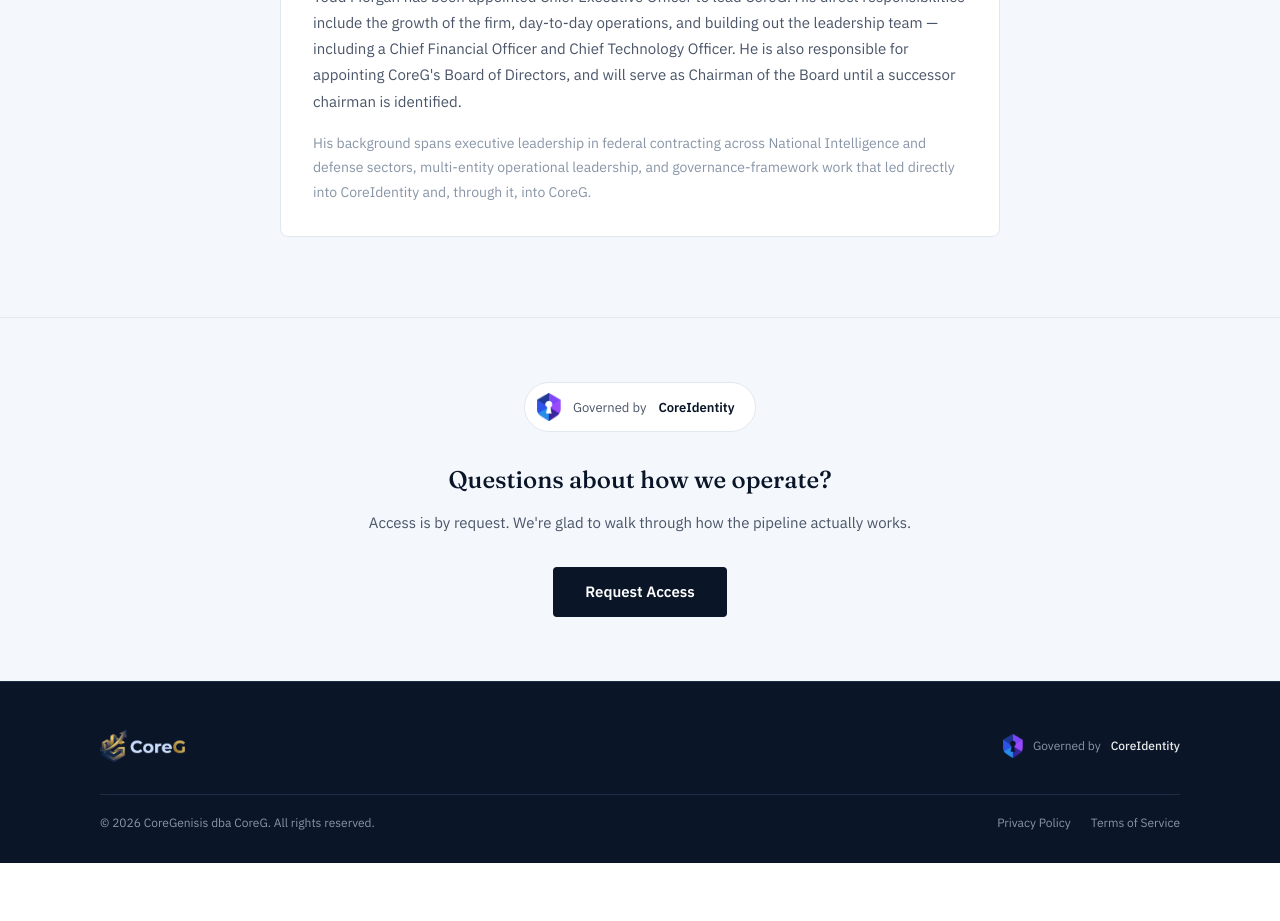
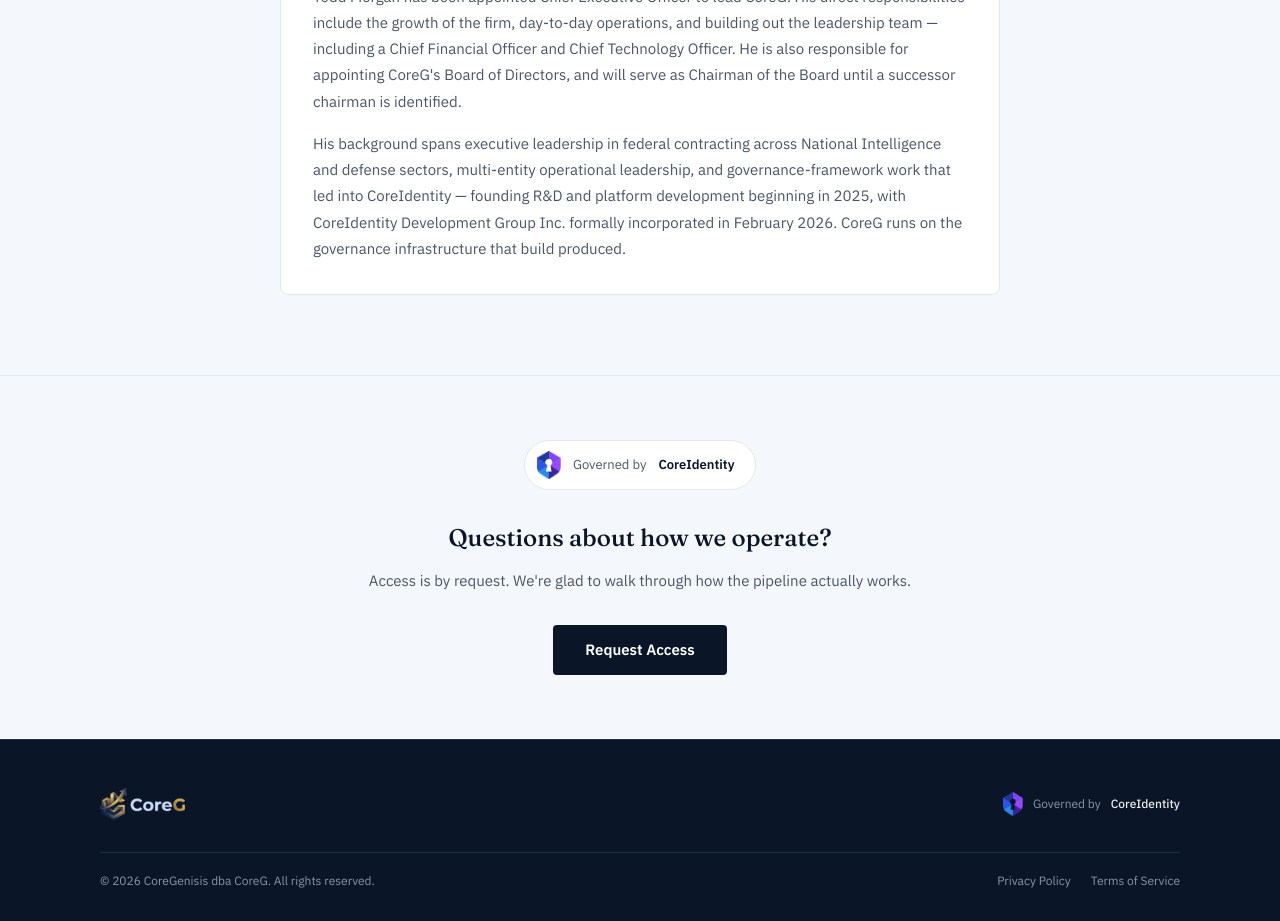
Before and after one commit to CoreGAdmin/coregenisis-site, a React (Vite) app: page /company in a window 1280 px wide. Shown: the part 1320-2241 px from the top of the page. Before the commit the page ends 2183 px from the top, so only its background shows below. Built offline with nearby package versions, Linux system fonts and the light colour scheme.

Commit message:
fix: match CEO bio font style, deepen CoreIdentity/CoreG connection with sourced detail

```diff
--- a/src/pages/Company.jsx
+++ b/src/pages/Company.jsx
@@ -71,11 +71,14 @@
               appointing CoreG's Board of Directors, and will serve as Chairman of the
               Board until a successor chairman is identified.
             </p>
-            <p className="text-[14px] text-slateLt leading-[1.75]">
+            <p className="text-[15px] text-slate leading-[1.75]">
               His background spans executive leadership in federal contracting
               across National Intelligence and defense sectors, multi-entity
               operational leadership, and governance-framework work that led
-              directly into CoreIdentity and, through it, into CoreG.
+              into CoreIdentity — founding R&D and platform development
+              beginning in 2025, with CoreIdentity Development Group Inc.
+              formally incorporated in February 2026. CoreG runs on the
+              governance infrastructure that build produced.
             </p>
           </div>
         </div>
```
